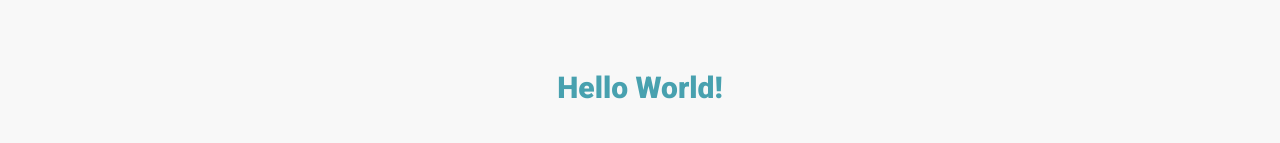
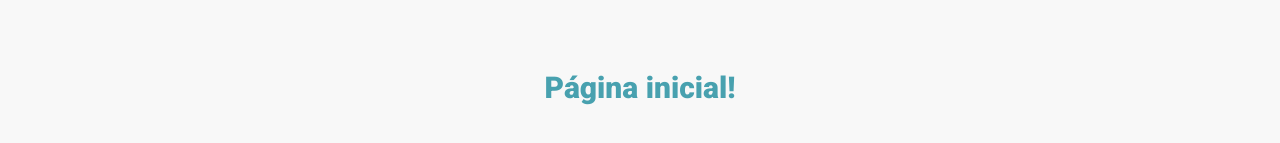
Before and after one commit to OpenDevUFCG/laguinho, a Next.js app: page / in a window 1280 px wide. Shown: the part 373-516 px from the top of the page. Built offline with nearby package versions, Linux system fonts and the light colour scheme.

Commit message:
changed mock data from homepage

```diff
--- a/src/pages/index.js
+++ b/src/pages/index.js
@@ -5,7 +5,7 @@ export default function Home() {
   return (
     <div className={styles.container}>
       <Head>
-        <title>Home - Laguinho</title>
+        <title>Início - Laguinho</title>
         <meta
           name="description"
           content="compartilhar e consumir diferentes tipos de dados, com o objetivo de auxiliar o desenvolvimento de aplicações ou de pesquisas."
@@ -14,7 +14,7 @@ export default function Home() {
       </Head>
 
       <main className={styles.main}>
-        <h1 className={styles.title}>Hello World!</h1>
+        <h1 className={styles.title}>Página inicial!</h1>
       </main>
     </div>
   );
```
